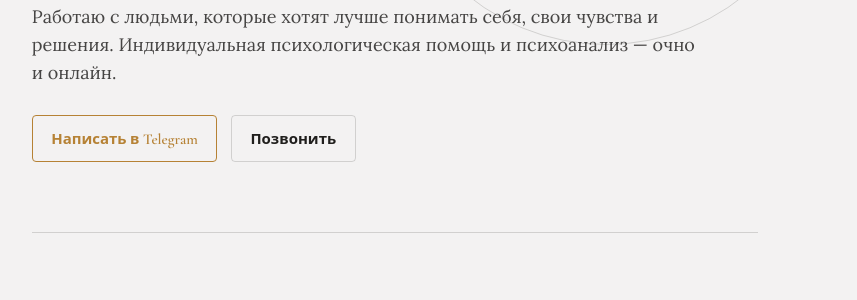
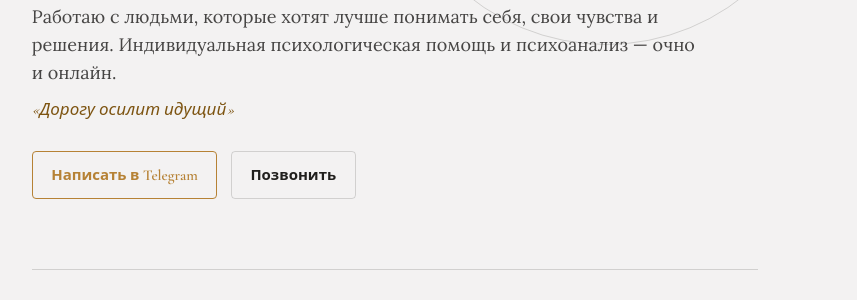
Before and after one commit to ihteandr/psychologist-landing, a plain HTML site: page index.html in a window 1280 px wide. Shown: the part 480-780 px from the top of the page, without its empty margins (245-1102 px from the left). Drawn offline with nearby package versions, Linux system fonts and the light colour scheme.

Commit message:
Add quotes to the hero section in index.html
Added quotes in Russian and Armenian to the hero section.

```diff
--- a/index.html
+++ b/index.html
@@ -2,14 +2,14 @@
 <!doctype html>
 <html lang="ru">
 <head>
+
 <template id="__bundler_thumbnail"><svg xmlns="http://www.w3.org/2000/svg" viewBox="0 0 200 140"><rect width="200" height="140" fill="#f3f2f2"/><circle cx="140" cy="30" r="60" fill="none" stroke="#b68235" stroke-width="1.5"/><text x="60" y="75" font-family="Georgia, serif" font-size="28" fill="#201f1d">В</text></svg></template>
 <meta charset="utf-8" />
 <meta name="viewport" content="width=device-width, initial-scale=1" />
 <title>Владимир Гукасян — психолог</title>
 <script src="./ds-base.js"></script>
+<link rel="icon" type="image/png" href="./favicon.png">
 <link rel="stylesheet" href="./styles.css">
-<link rel="icon" type="image/png" href="./favicon.png">
-
 <link rel="stylesheet" href="https://fonts.googleapis.com/css2?family=Noto+Serif+Armenian:wght@400;600&display=swap">
 <style>
 :root {
@@ -62,6 +62,8 @@ body:not([data-lang="ru"]) [lang="ru"] { display: none; }
 
 /* — hero — */
 .hero { padding: calc(3.5 * var(--leading)) 0 0; }
+.hero .quote { font-style: italic; font-size: 17px; margin: 10px 0 0;
+  color: var(--color-accent-700); font-family: var(--font-heading); }
 .hero h1 {
   font-weight: 400; font-size: clamp(38px, 5.6vw, 60px);
   line-height: 1.1; letter-spacing: -0.01em; max-width: 16ch;
@@ -126,7 +128,9 @@ footer { padding: var(--leading) 0 calc(2 * var(--leading));
     <h1 lang="hy">Տարածք, որտեղ կարող եք ավելի լավ հասկանալ ինքներդ ձեզ</h1>
 
     <p class="sub" lang="ru">Работаю с людьми, которые хотят лучше понимать себя, свои чувства и решения. Индивидуальная психологическая помощь и психоанализ — очно и онлайн.</p>
+    <p class="quote" lang="ru">«Дорогу осилит идущий»</p>
     <p class="sub" lang="hy">Աշխատում եմ մարդկանց հետ, ովքեր ցանկանում են ավելի լավ հասկանալ իրենց, իրենց զգացումները և որոշումները։ Անհատական հոգեբանական օգնություն և հոգեվերլուծություն՝ առերես և առցանց։</p>
+    <p class="quote" lang="hy">«Ճանապարհը հաղթահարում է քայլողը»</p>
 
     <div class="row">
       <a class="btn btn-primary" href="https://t.me/ghvladimir" target="_blank" rel="noopener">
```
